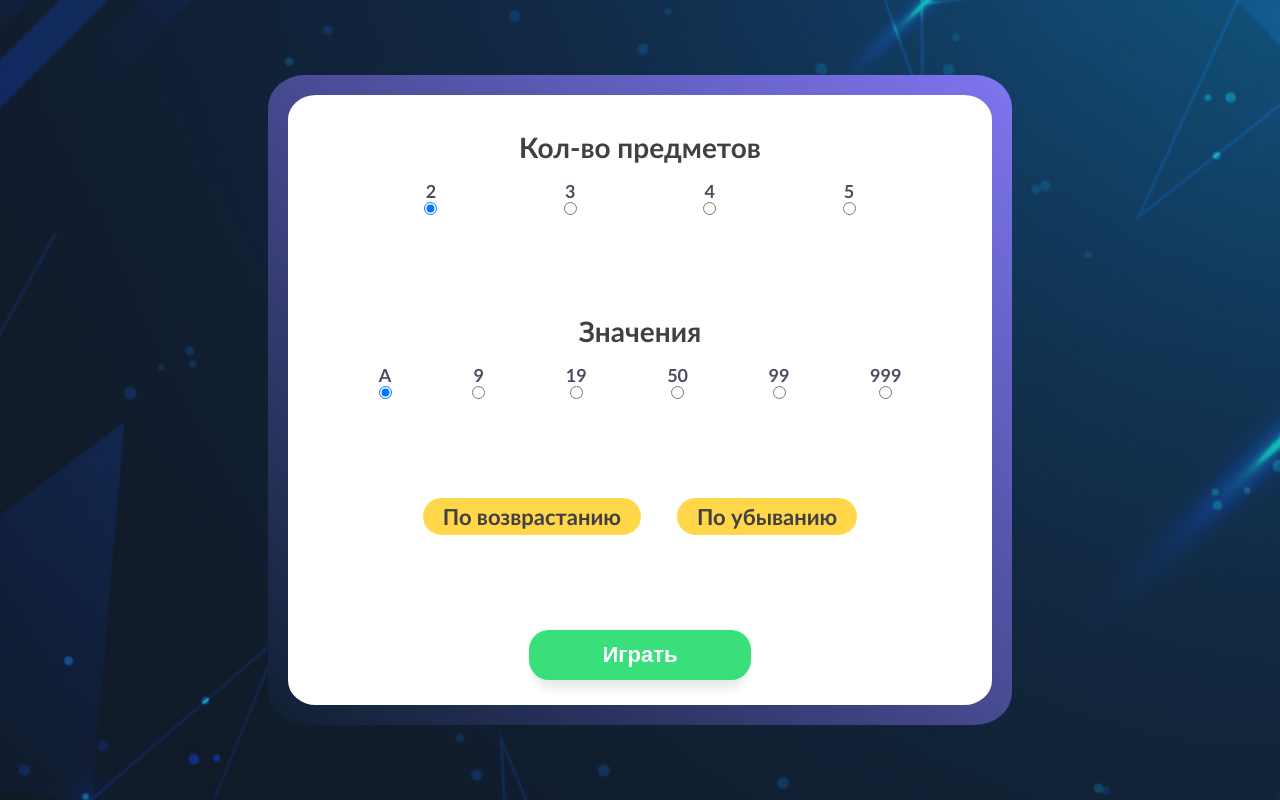
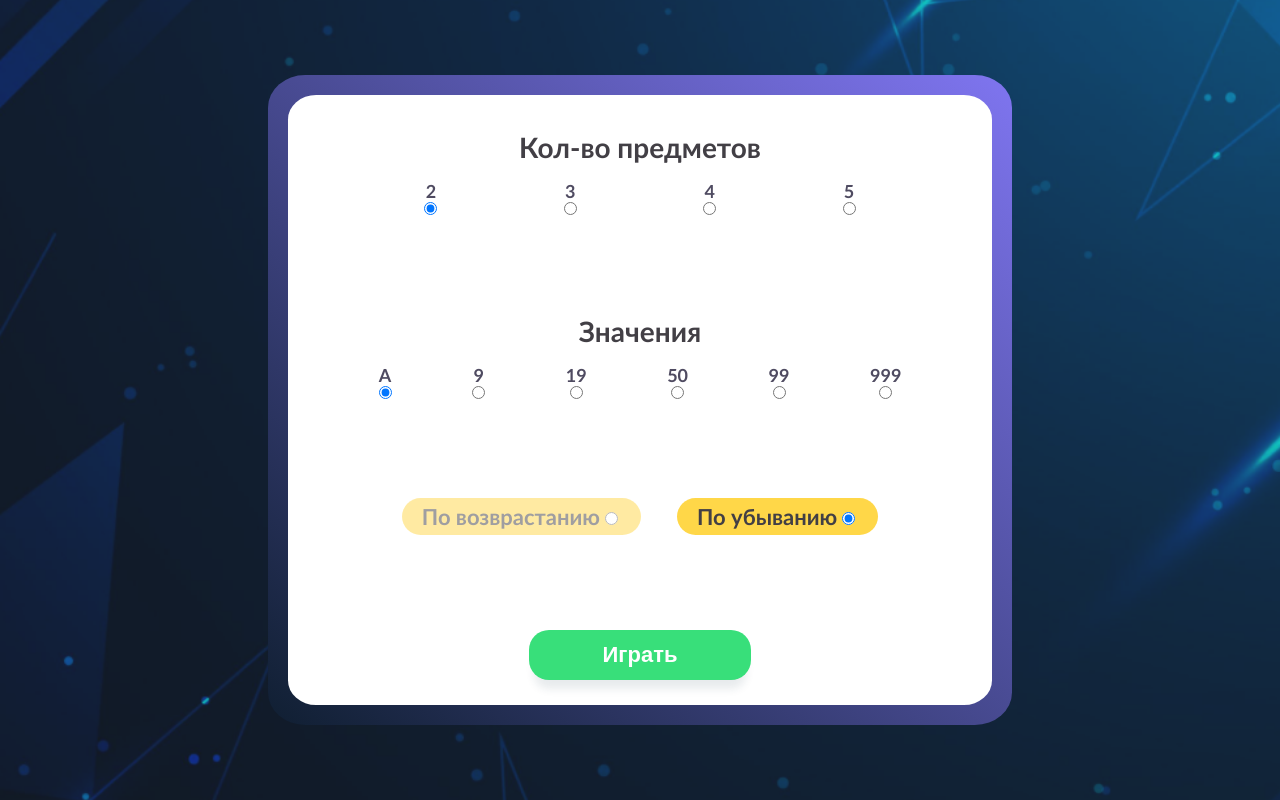
Before and after one commit to Fpsska/Serius-Task, a Next.js app: page / in a window 1280 px wide. Built offline with nearby package versions, Linux system fonts and the light colour scheme.

Commit message:
feat: create ButtonMode.tsx component now use in index.tsx & create IbuttonMode interface, buttonModeTemplates state, onButtonChange func

```diff
--- /dev/null
+++ b/components/ButtonMode.tsx
@@ -0,0 +1,99 @@
+import React from 'react';
+
+import styled from '@emotion/styled';
+
+// /.imports
+
+const Button = styled.input`
+    // position: absolute;
+    // overflow: hidden;
+    // height: 1px;
+    // width: 1px;
+    // clip: rect(0 0 0 0);
+    &:disabled {
+        opacity: 0.5;
+    }
+`;
+
+const ButtonLabel = styled.label<ButtonModeProps>`
+    background-color: var(--yellow-color);
+    padding: 5px 20px;
+    color: var(--dark-color);
+    border-radius: 20px;
+    font-weight: 700;
+    font-size: 22px;
+    opacity: ${props => (props.isSelected ? 1 : 0.5)};
+    :not(:last-child) {
+        margin-right: 36px;
+    }
+    &:hover {
+        cursor: pointer;
+    }
+`;
+
+// /. styled components
+
+type ButtonModeProps = {
+    isSelected: boolean;
+};
+
+// /. types
+
+interface propTypes {
+    id: number;
+    name: string;
+    value: string;
+    forAttr: string;
+    label: string;
+    isSelected: boolean;
+    setModeValue: (arg: string) => void;
+    setButtonModeTemplates: (arg: any[]) => void;
+    buttonModeTemplates: any[];
+}
+
+// /. interfaces
+
+const ButtonMode = (props: propTypes) => {
+    const {
+        id,
+        name,
+        value,
+        forAttr,
+        label,
+        isSelected,
+        setModeValue,
+        setButtonModeTemplates,
+        buttonModeTemplates
+    } = props;
+
+    const onButtonChange = (e: React.ChangeEvent<HTMLInputElement>): void => {
+        setModeValue(e.target.value);
+        //
+        const newArr = [...buttonModeTemplates];
+        newArr.map((item: any) =>
+            item.id === id
+                ? (item.isSelected = true)
+                : (item.isSelected = false)
+        );
+        setButtonModeTemplates(newArr);
+    };
+
+    return (
+        <ButtonLabel
+            htmlFor={forAttr}
+            isSelected={isSelected}
+        >
+            {label}
+            <Button
+                id={forAttr}
+                type="radio"
+                name={name}
+                value={value}
+                checked={isSelected}
+                onChange={e => onButtonChange(e)}
+            />
+        </ButtonLabel>
+    );
+};
+
+export default ButtonMode;
--- a/pages/index.tsx
+++ b/pages/index.tsx
@@ -3,6 +3,8 @@ import React, { useState, useEffect } from 'react';
 import { useRouter } from 'next/router';
 
 import styled from '@emotion/styled';
+
+import ButtonMode from '../components/ButtonMode';
 
 // /. imports
 
@@ -28,32 +30,6 @@ const Mode = styled.div`
     display: flex;
     justify-content: center;
     margin-bottom: 95px;
-`;
-
-const ButtonMode = styled.input`
-    position: absolute;
-    overflow: hidden;
-    height: 1px;
-    width: 1px;
-    clip: rect(0 0 0 0);
-    &:disabled {
-        opacity: 0.5;
-    }
-`;
-
-const ButtonModeLabel = styled.label`
-    background-color: var(--yellow-color);
-    padding: 5px 20px;
-    color: var(--dark-color);
-    border-radius: 20px;
-    font-weight: 700;
-    font-size: 22px;
-    :not(:last-child) {
-        margin-right: 36px;
-    }
-    &:hover {
-        cursor: pointer;
-    }
 `;
 
 const ButtonPlay = styled.button`
@@ -151,6 +127,15 @@ interface IvalueItem {
     isSelected: boolean;
 }
 
+interface IbuttonMode {
+    id: number;
+    value: string;
+    name: string;
+    forAttr: string;
+    label: string;
+    isSelected: boolean;
+}
+
 // /. interfaces
 
 const StartPage = () => {
@@ -218,6 +203,27 @@ const StartPage = () => {
             isSelected: false
         }
     ]);
+    const [buttonModeTemplates, setButtonModeTemplates] = useState<
+        IbuttonMode[]
+    >([
+        {
+            id: 1,
+            value: 'ascending',
+            name: 'mode',
+            forAttr: 'mode-asc',
+            label: 'По возврастанию',
+            isSelected: false
+        },
+        {
+            id: 2,
+            value: 'descending',
+            name: 'mode',
+            forAttr: 'mode-dec',
+            label: 'По убыванию',
+            isSelected: true
+        }
+    ]);
+
     const [itemQuantityValue, setItemQuantityValue] = useState<string>('');
     const [itemValue, setItemValue] = useState<string>('');
     const [modeValue, setModeValue] = useState<string>('');
@@ -261,9 +267,9 @@ const StartPage = () => {
         e.preventDefault();
         //
         setGameSettings({
-            quantity: itemQuantityValue || 2,
-            totalValue: itemValue || 'A',
-            mode: modeValue || 'ascending'
+            quantity: itemQuantityValue,
+            totalValue: itemValue,
+            mode: modeValue
         });
         //
         router.push('/playground');
@@ -330,27 +336,21 @@ const StartPage = () => {
                     <Fieldset>
                         <Legend hidden>Режим</Legend>
                         <Mode>
-                            <ButtonModeLabel htmlFor="mode-asc">
-                                По возврастанию
-                                <ButtonMode
-                                    id="mode-asc"
-                                    type="radio"
-                                    name="mode"
-                                    value="ascending"
-                                    onChange={e => setModeValue(e.target.value)}
-                                />
-                            </ButtonModeLabel>
-
-                            <ButtonModeLabel htmlFor="mode-des">
-                                По убыванию
-                                <ButtonMode
-                                    id="mode-des"
-                                    type="radio"
-                                    name="mode"
-                                    value="descending"
-                                    onChange={e => setModeValue(e.target.value)}
-                                />
-                            </ButtonModeLabel>
+                            {buttonModeTemplates.map(button => {
+                                return (
+                                    <ButtonMode
+                                        key={button.id}
+                                        {...button}
+                                        setModeValue={setModeValue}
+                                        setButtonModeTemplates={
+                                            setButtonModeTemplates
+                                        }
+                                        buttonModeTemplates={
+                                            buttonModeTemplates
+                                        }
+                                    />
+                                );
+                            })}
                         </Mode>
                     </Fieldset>
 
```
